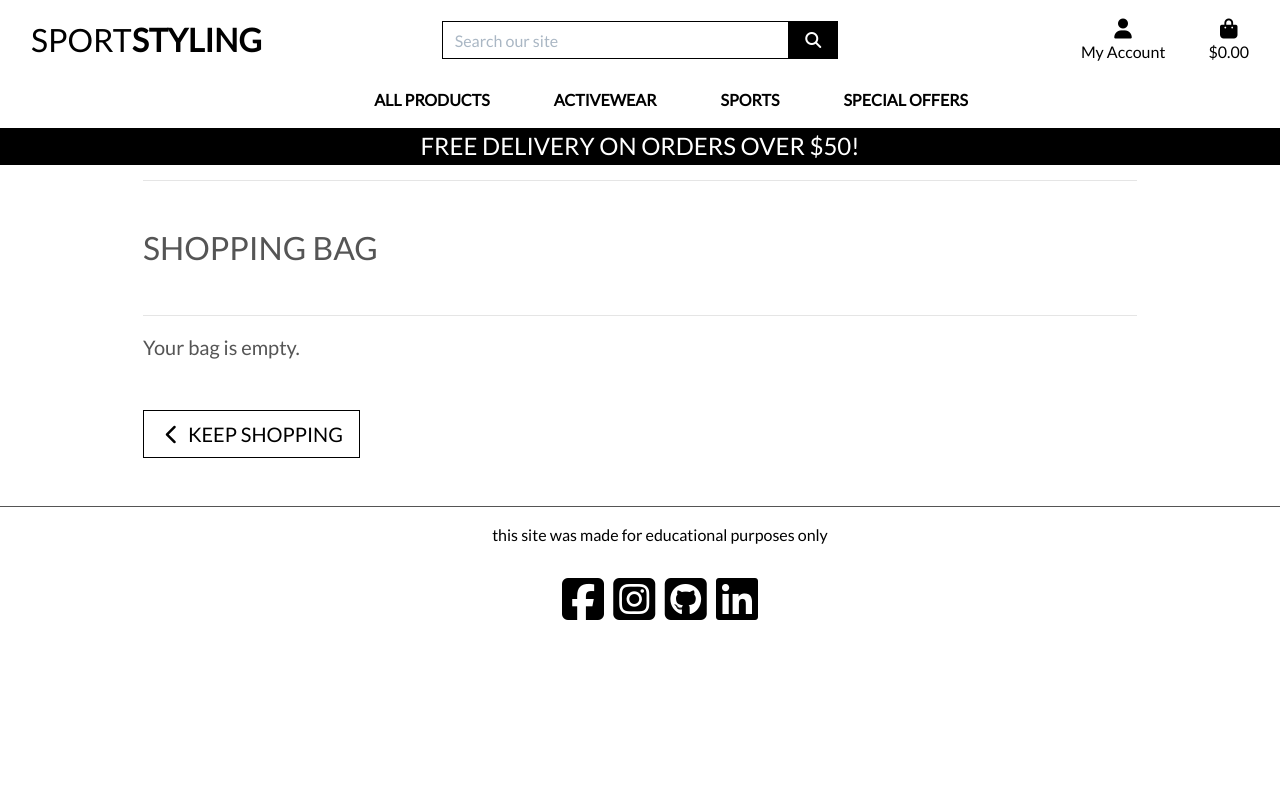
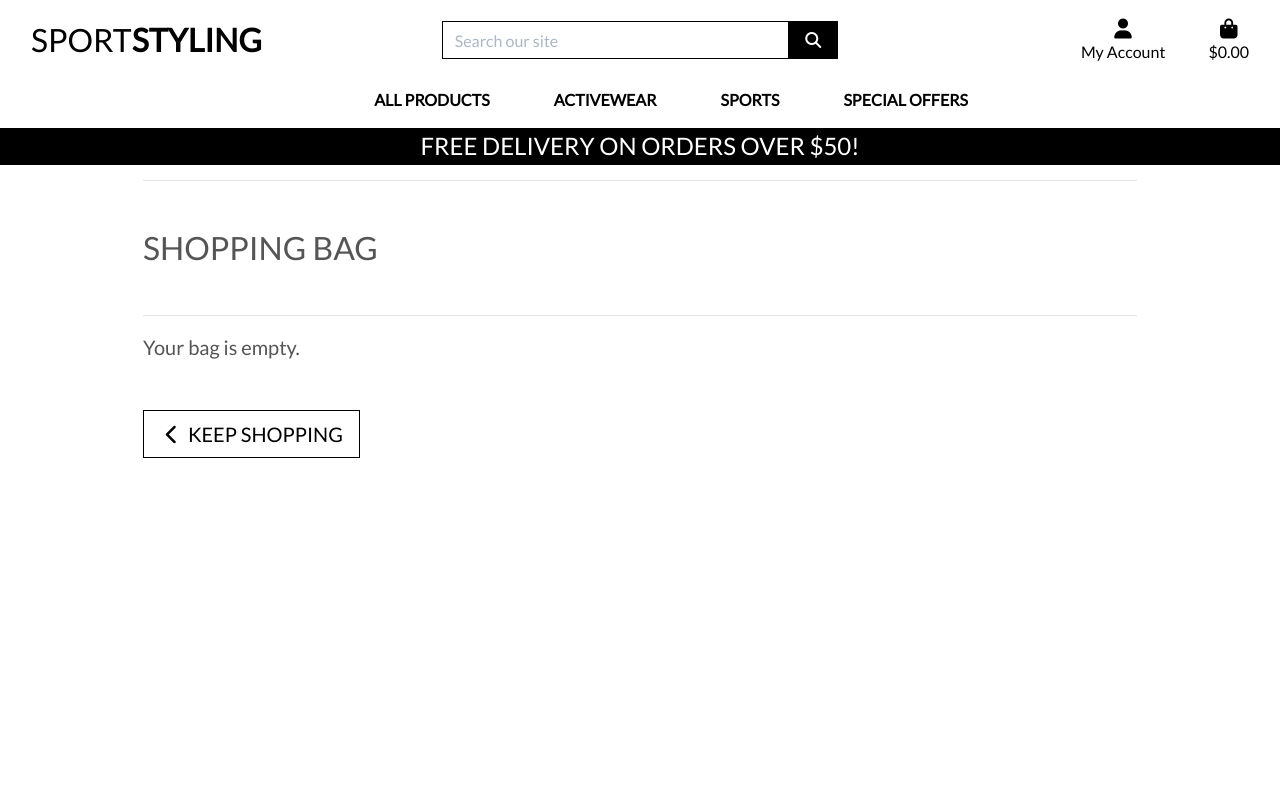
Before and after one commit to Code-Institute-Submissions/shalinshah54-lab-sportstyling_MayResub, a Django app: page /bag/ in a window 1280 px wide. Run offline with Django 3.2, Linux system fonts and the light colour scheme; some libraries are stand-ins or nearby versions.

Commit message:
trying to fix the footer which is breaking.

```diff
--- a/templates/base.html
+++ b/templates/base.html
@@ -138,34 +138,6 @@
     {% block content %}
     {% endblock %}
 
-    <footer class="footer my-5 py-3">
-        <ul>
-            <li class="educational-purposes-text">this site was made for educational purposes only</li>
-        </ul>
-        <ul class="social-media-icons">
-            <li>
-                <a href="https://www.facebook.com" target="_blank" rel="noopener" aria-label="facebook">
-                    <i class="fab fa-facebook-square"></i>
-                </a>
-            </li>
-            <li>
-                <a href="https://www.instagram.com/" target="_blank" rel="noopener" aria-label="instagram">
-                    <i class="fab fa-instagram-square"></i>
-                </a>
-            </li>
-            <li>
-                <a href="https://github.com/" target="_blank" rel="noopener" aria-label="github">
-                    <i class="fab fa-github-square"></i>
-                </a>
-            </li>
-            <li>
-                <a href="https://www.linkedin.com/" target="_blank" rel="noopener" aria-label="linkedin">
-                    <i class="fab fa-linkedin"></i>
-                </a>
-            </li>
-        </ul>
-    </footer>
-
     {% block postloadjs %}
     <script type="text/javascript">
         $('.toast').toast('show');
```
